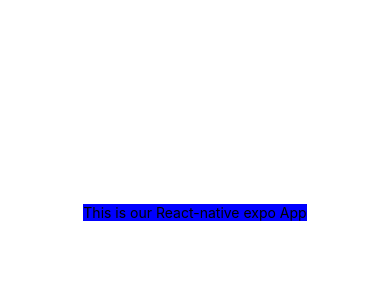
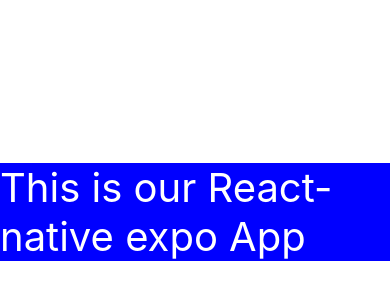
Before and after one commit to studentocsbMatvei/KennyAppOCSB2024, a React Native app in the folder DeliveryApp/: screen / in a window 390 px wide. Shown: the part 210-510 px from the top of the page. Built offline with nearby package versions, Linux system fonts and the light colour scheme.

Commit message:
changes to a styles variable

```diff
--- a/DeliveryApp/App.js
+++ b/DeliveryApp/App.js
@@ -18,6 +18,8 @@
     justifyContent: 'center',
   },
   textBackground: {
+    fontSize: 40,
     backgroundColor: 'blue',
+    color: 'white',
   },
 });
```
Also changed, not shown: package.json (deleted).
